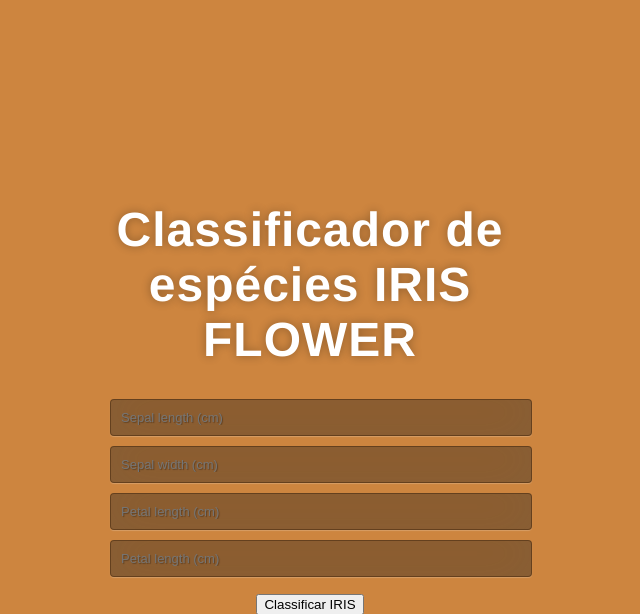
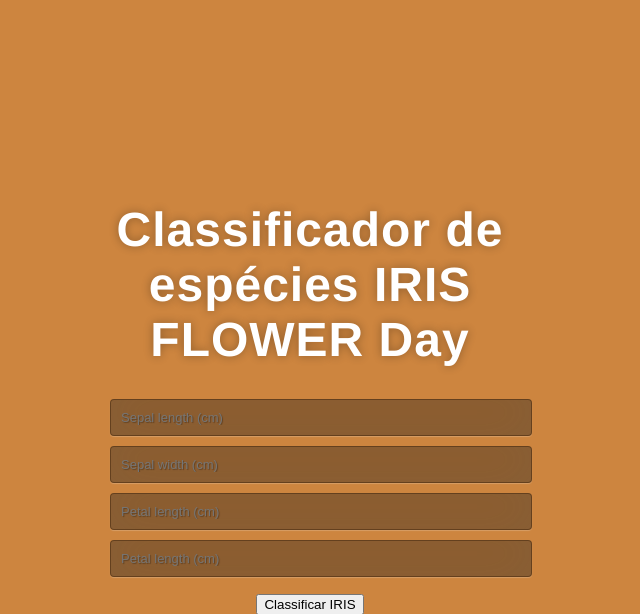
Before and after one commit to dayanenubia/flaskmlazure, a Flask app: page / in a window 1280 px wide. Shown: the top 614 px of the page, without its empty margins (380-1020 px from the left). Run offline with Flask 3, Linux system fonts and the light colour scheme; parts of the project's set-up code (start-up, migrations or seed data) failed here and were passed over.

Commit message:
Add files via upload

```diff
--- a/templates/index.html
+++ b/templates/index.html
@@ -13,7 +13,7 @@
 
 <body>
  <div class="login">
-	<h1>Classificador de espécies IRIS FLOWER</h1>
+	<h1>Classificador de espécies IRIS FLOWER Day</h1>
 
      <!-- Main Input For Receiving Query to our ML -->
     <form action="{{ url_for('predict')}}" method="post">
```
